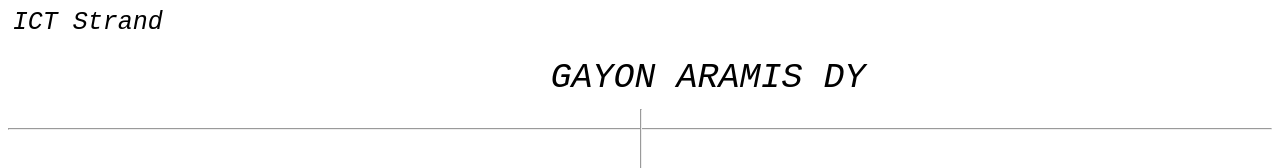
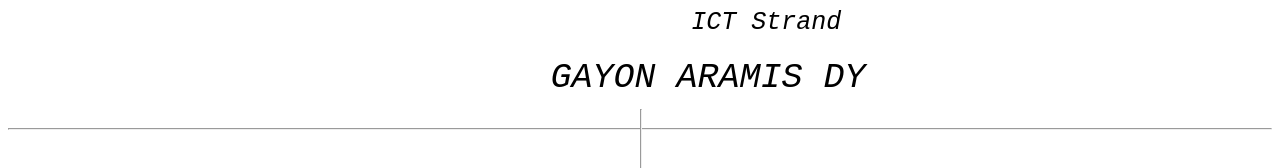
Before and after one commit to ictcompetencestudentno5/respo141, a plain HTML site: page index.html in a window 1280 px wide. Shown: the top 168 px of the page. Drawn offline with Linux system fonts and the light colour scheme.

Commit message:
Update resume.css

```diff
--- a/resume.css
+++ b/resume.css
@@ -8,7 +8,7 @@
 
 .STRAND {
     position: absolute;
-    left: 1%;
+    left: 54%;
     top: 1%;
     font-size: 25px;
     font-style: italic;
```
